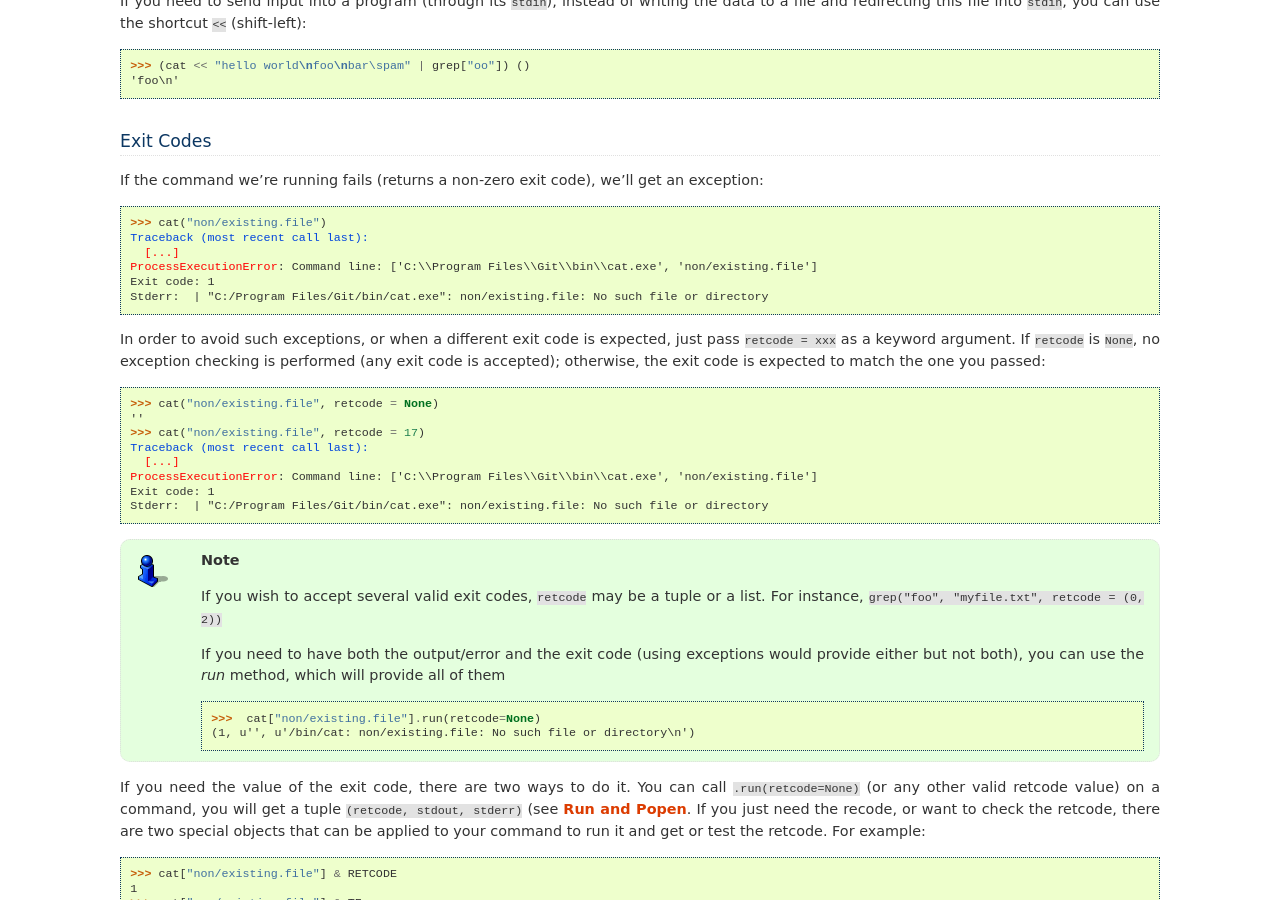
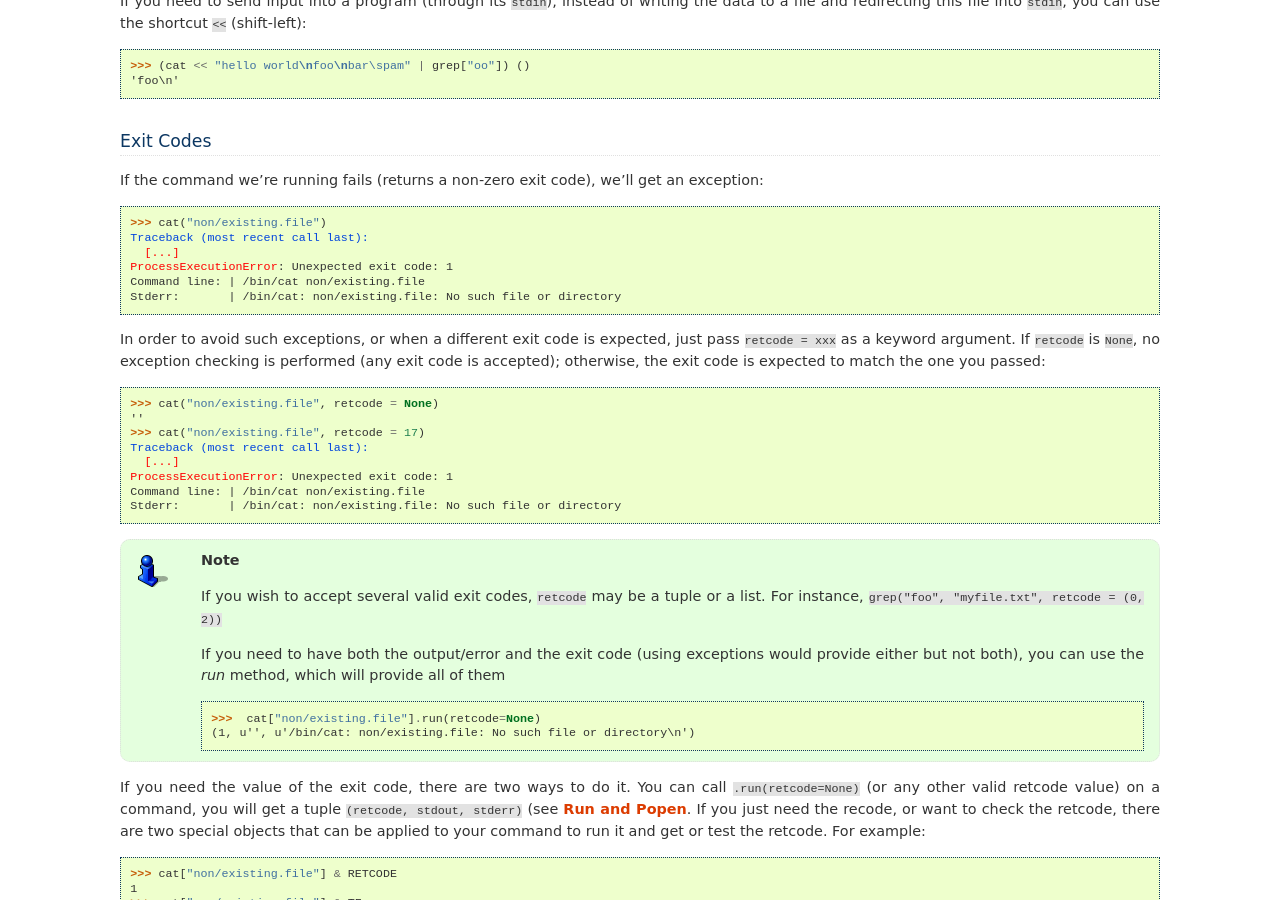
Before and after one commit to tomerfiliba/plumbum, a Sphinx documentation site: the page built from docs/local_commands.rst, in a window 1280 px wide and 900 px high, scrolled down 1991 px. Built offline with Sphinx 7.4.7, drawn with Linux system fonts in a browser that asks for light colours.

Commit message:
exceptions: format ProcessExecutionError so it is more human-friendly

```diff
--- a/CHANGELOG.rst
+++ b/CHANGELOG.rst
@@ -1,5 +1,6 @@
 Unreleased
 -----
+* Exceptions: Changed ProcessExecutionError's formatting to be more user-friendly (`#456 <https://github.com/tomerfiliba/plumbum/pull/456>`_)
 * Commands: support for per-line timeout with iter_lines (`#454 <https://github.com/tomerfiliba/plumbum/pull/454>`_)
 * Commands: support for piping stdout/stderr to a logger (`#454 <https://github.com/tomerfiliba/plumbum/pull/454>`_)
 * Paths: support composing paths using subscription operations (`#455 <https://github.com/tomerfiliba/plumbum/pull/455>`_)
--- a/docs/local_commands.rst
+++ b/docs/local_commands.rst
@@ -132,9 +132,9 @@ If the command we're running fails (returns a non-zero exit code), we'll get an
     >>> cat("non/existing.file")
     Traceback (most recent call last):
       [...]
-    ProcessExecutionError: Command line: ['C:\\Program Files\\Git\\bin\\cat.exe', 'non/existing.file']
-    Exit code: 1
-    Stderr:  | "C:/Program Files/Git/bin/cat.exe": non/existing.file: No such file or directory
+    ProcessExecutionError: Unexpected exit code: 1
+    Command line: | /bin/cat non/existing.file
+    Stderr:       | /bin/cat: non/existing.file: No such file or directory
 
 In order to avoid such exceptions, or when a different exit code is expected, just pass
 ``retcode = xxx`` as a keyword argument. If ``retcode`` is ``None``, no exception checking
@@ -146,9 +146,9 @@ one you passed::
     >>> cat("non/existing.file", retcode = 17)
     Traceback (most recent call last):
       [...]
-    ProcessExecutionError: Command line: ['C:\\Program Files\\Git\\bin\\cat.exe', 'non/existing.file']
-    Exit code: 1
-    Stderr:  | "C:/Program Files/Git/bin/cat.exe": non/existing.file: No such file or directory
+    ProcessExecutionError: Unexpected exit code: 1
+    Command line: | /bin/cat non/existing.file
+    Stderr:       | /bin/cat: non/existing.file: No such file or directory
 
 .. note::
    If you wish to accept several valid exit codes, ``retcode`` may be a tuple or a list.
```
Also changed, not shown: docs/local_machine.rst (+8 -8 lines), 1 other file.
